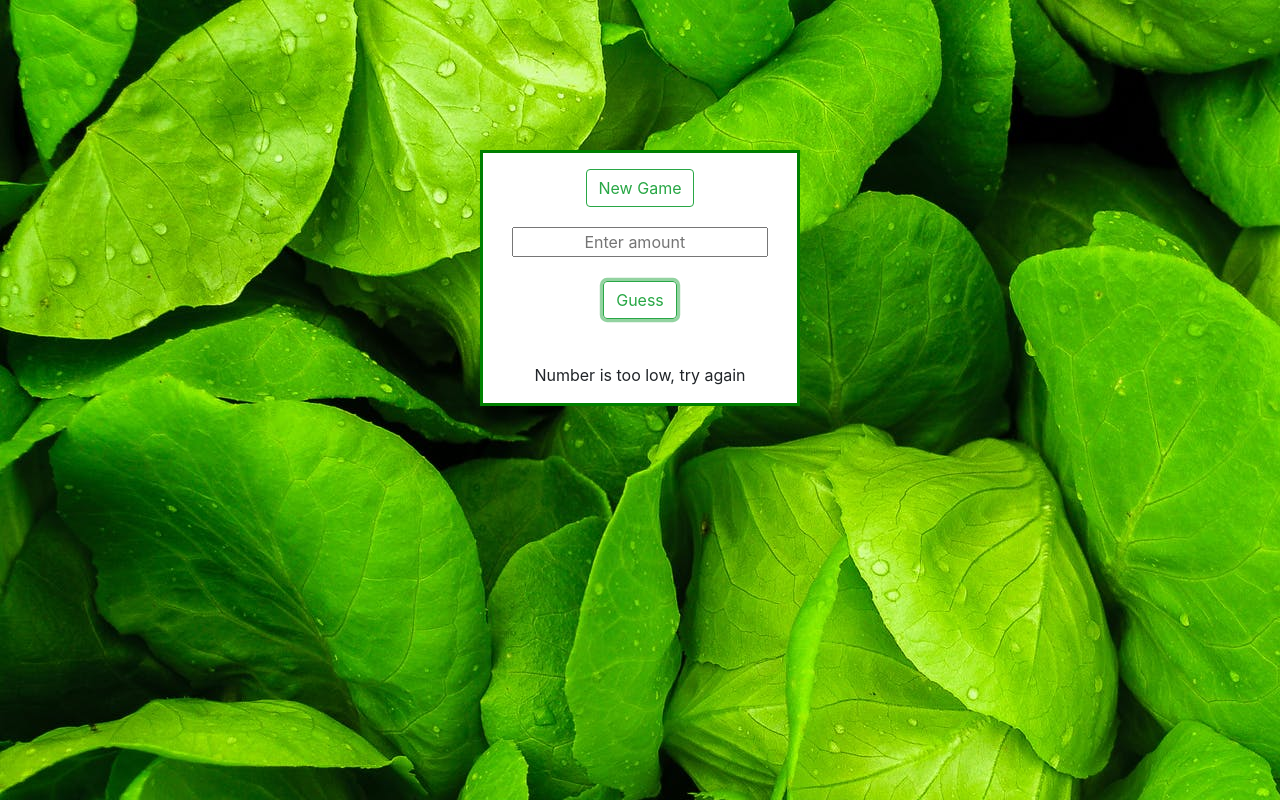
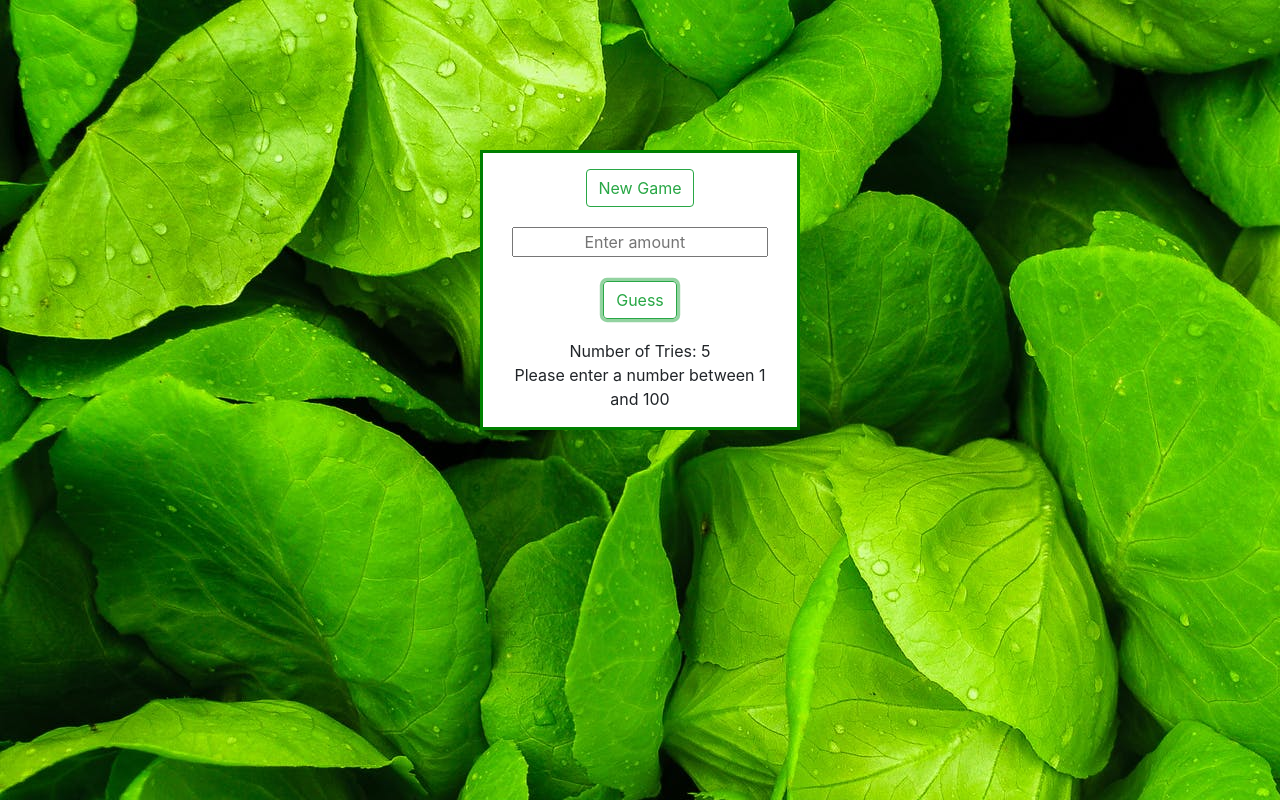
Before and after one commit to UAFramework/js-2-3, a website: page 3-extra/1-guess-the-number-project/index.html in a window 1280 px wide. Both pictures are taken after a click on the button "Guess". Drawn offline with nearby package versions, Linux system fonts and the light colour scheme; a web font is replaced by a local one.

Commit message:
refactor: optimize code

```diff
--- a/3-extra/1-guess-the-number-project/index.html
+++ b/3-extra/1-guess-the-number-project/index.html
@@ -38,7 +38,7 @@
         <br />
         <output class="Tries-output"></output>
         <br />
-        <output class="final-output">Guess a number between 1 and 100</output>
+        <output class="final-output"></output>
       </div>
     </div>
   </body>
--- a/3-extra/1-guess-the-number-project/script.js
+++ b/3-extra/1-guess-the-number-project/script.js
@@ -1,40 +1,49 @@
 let randomNumber = Math.floor(Math.random() * 100 + 1);
 let attempts = 5;
+let phrases = {
+  default: 'Guess a number between 1 and 100',
+  win: 'You win )))',
+  high: 'Number is too high, try again',
+  low: 'Number is too low, try again',
+  lose: 'You Lose, the number was ' + randomNumber,
+  enterNumbBtw: 'Please enter a number between 1 and 100',
+  numberOfTries: 'Number of Tries: ',
+}
 
 function guessNumber() {
   let guess = document.querySelector(".inputs-Values").value;
-  if (!validate(guess)) {
-    return;
-  }
+  if (!validate(guess)) return;
 
-  switch ((guess < randomNumber) ? -1 : (guess > randomNumber) ? 1 : 0) {
-    case 0:
-      document.querySelector('.final-output').textContent = 'You win )))';
-      break;
-
-    case 1:
-      document.querySelector('.final-output').textContent = 'Number is too high, try again';
-      break;
-
-    case -1:
-      document.querySelector('.final-output').textContent = 'Number is too low, try again';
-      break;
-
-    default:
-      alert('Error: unexpected number');
-  }
+  attempts--;
+  let result = (guess < randomNumber) ? 'low' : (guess > randomNumber) ? 'high' : 'win';
+  result = (result !== 'win' && attempts === 0) ? 'lose' : result;
+  updateTextContent('.final-output', phrases[result]);
+  updateTriesOutput(attempts);
 }
 
 function validate(guess) {
   if (attempts === 0) {
-    return;
+    updateTextContent('.final-output', phrases['lose']);
+
+    return false;
   }
 
-  if (guess < 0 || guess > 100) {
-    document.querySelector('.final-output').textContent = 'Please enter a number between 1 and 100';
-    return;
+  if (guess < 0 || guess > 100 || guess === '') {
+    updateTextContent('.final-output', phrases['enterNumbBtw']);
+
+    return false;
   }
+
   return true;
+}
+
+function updateTextContent(cssClass, text)
+{
+  document.querySelector(cssClass).textContent = text;
+}
+
+function updateTriesOutput(attempts) {
+    updateTextContent('.Tries-output', phrases['numberOfTries'] + attempts);
 }
 
 function newGame() {
@@ -47,6 +56,8 @@ function keyBoardEvents(e) {
   }
 }
 
-document.querySelector(".btnGuess").addEventListener("click", guessNumber);
-document.querySelector(".btnNewGame").addEventListener("click", newGame);
-document.addEventListener("keypress", keyBoardEvents);
+updateTextContent('.final-output', phrases['default']);
+updateTriesOutput(attempts);
+document.querySelector('.btnGuess').addEventListener('click', guessNumber);
+document.querySelector('.btnNewGame').addEventListener('click', newGame);
+document.addEventListener('keypress', keyBoardEvents);
```
